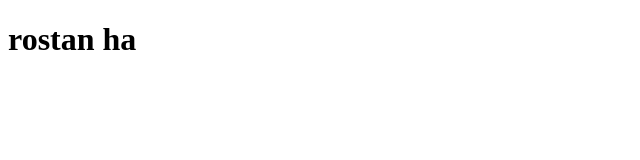
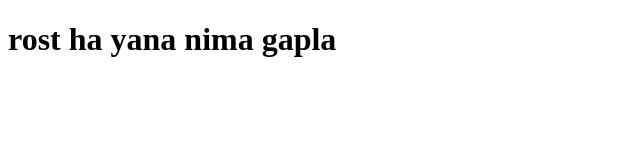
Before and after one commit to mkomil1/amalyot-repo, a plain HTML site: page index.html in a window 1280 px wide. Shown: the whole page, without its empty margins (0-640 px from the left). Drawn offline with Linux system fonts and the light colour scheme.

Commit message:
yana nima gapla digan commit qushdim

```diff
--- a/index.html
+++ b/index.html
@@ -12,6 +12,6 @@
 
 
 
-    <h1>rostan ha</h1>
+    <h1>rost ha yana nima gapla </h1>
 </body>
 </html>
```
